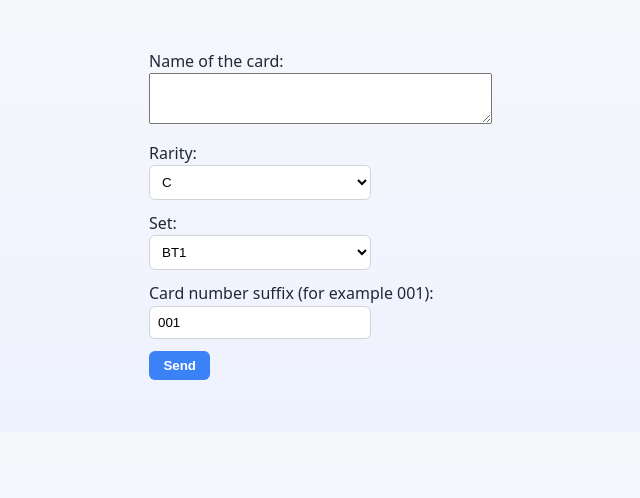
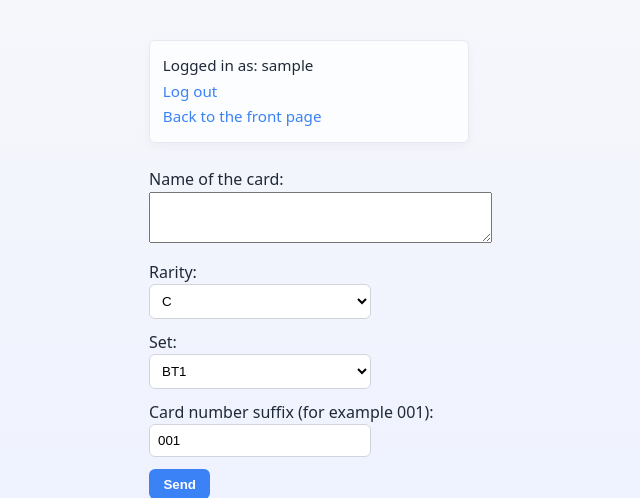
Before and after one commit to Hipsterisiili/tikawe_DigimonTcgDatabase, a Flask app: page /new_card in a window 1280 px wide. Shown: the top 498 px of the page, without its empty margins (57-697 px from the left). Run offline with Flask 3, Linux system fonts and the light colour scheme; the visitor is signed in with stand-in values (Sample User, id 1); data comes from the database, SQL or seed files in the repository.

Commit message:
Include redirect box in card add and card edit forms

```diff
--- a/templates/cards/edit_card.html
+++ b/templates/cards/edit_card.html
@@ -33,6 +33,9 @@ User alter the following info on the card:
     {% endif %} {% endwith %}
 
     <div class="container">
+        <!-- Element for useful redirects -->
+        <div class="sidebar">{% include 'redirect_box.html' %}</div>
+
         <!-- Form for editing an existing card -->
         <form action="/edit_card" method="post">
             <input
--- a/templates/cards/new_card.html
+++ b/templates/cards/new_card.html
@@ -30,6 +30,9 @@ User specifies following info on the card:
     {% endif %} {% endwith %}
 
     <div class="container">
+        <!-- Element for useful redirects -->
+        <div class="sidebar">{% include 'redirect_box.html' %}</div>
+
         <!-- Form for adding a new card -->
         <form action="/send_card" method="post">
             <input
```
